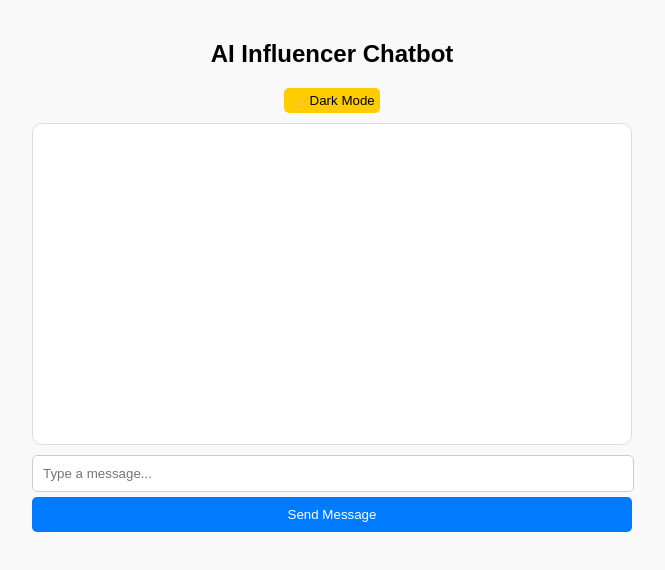
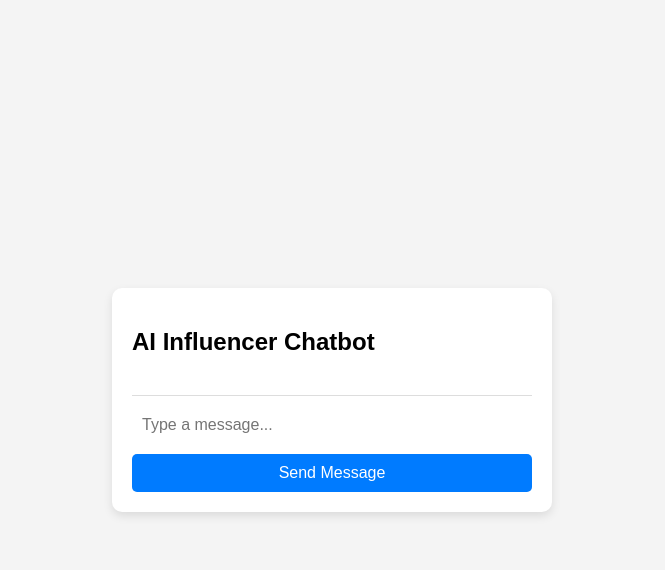
Before and after one commit to mainbitch95/ai-influencer-chatbot, a React (Create React App) app in the folder ai-influencer-ui/: page / in a window 1280 px wide. Shown: the top 570 px of the page, without its empty margins (308-973 px from the left). Built offline with nearby package versions, Linux system fonts and the light colour scheme.

Commit message:
Enhancement: Improved chatbot UI with better styling

```diff
--- a/ai-influencer-ui/src/App.js
+++ b/ai-influencer-ui/src/App.js
@@ -1,141 +1,115 @@
 import React, { useState, useEffect, useRef } from "react";
-import ReactGA from "react-ga4";
 import axios from "axios";
 import styled, { createGlobalStyle } from "styled-components";
 
-// ✅ Google Analytics Setup
-const TRACKING_ID = "G-GCEKZZL7Y3";
-ReactGA.initialize(TRACKING_ID);
-
+// Global Styles
 const GlobalStyle = createGlobalStyle`
   body {
-    font-family: Arial, sans-serif;
-    background-color: ${(props) => (props.darkMode ? "#121212" : "#f9f9f9")};
-    color: ${(props) => (props.darkMode ? "#ffffff" : "#000000")};
-    transition: 0.3s;
+    font-family: 'Arial', sans-serif;
+    background-color: #f4f4f4;
+    margin: 0;
+    padding: 0;
+    display: flex;
+    justify-content: center;
+    align-items: center;
+    height: 100vh;
   }
 `;
 
 const Container = styled.div`
-  max-width: 600px;
-  margin: auto;
+  width: 400px;
+  background: white;
   padding: 20px;
-  text-align: center;
+  border-radius: 10px;
+  box-shadow: 0 4px 10px rgba(0, 0, 0, 0.1);
+  display: flex;
+  flex-direction: column;
+  justify-content: space-between;
 `;
 
 const ChatBox = styled.div`
-  border: 1px solid #ddd;
-  padding: 10px;
-  min-height: 300px;
   max-height: 400px;
   overflow-y: auto;
-  background: ${(props) => (props.darkMode ? "#1e1e1e" : "#ffffff")};
-  border-radius: 10px;
+  padding: 10px;
+  border-bottom: 1px solid #ddd;
 `;
 
 const Message = styled.div`
-  padding: 8px;
-  border-radius: 8px;
-  margin: 5px 0;
-  max-width: 75%;
-  text-align: ${(props) => (props.sender === "User" ? "right" : "left")};
-  align-self: ${(props) => (props.sender === "User" ? "flex-end" : "flex-start")};
-  background-color: ${(props) =>
-    props.sender === "User" ? "#dcf8c6" : "#f1f0f0"};
-  color: ${(props) => (props.sender === "User" ? "#000" : "#000")};
+  background: ${(props) => (props.sender === "AI" ? "#e0f7fa" : "#dcf8c6")};
+  padding: 10px;
+  border-radius: 10px;
+  margin-bottom: 8px;
+  width: fit-content;
+  max-width: 80%;
+  align-self: ${(props) => (props.sender === "AI" ? "flex-start" : "flex-end")};
 `;
 
 const Input = styled.input`
-  width: calc(100% - 20px);
+  width: 100%;
   padding: 10px;
+  border: none;
+  border-radius: 5px;
+  font-size: 16px;
+  outline: none;
   margin-top: 10px;
-  border: 1px solid #ccc;
-  border-radius: 5px;
 `;
 
 const Button = styled.button`
   width: 100%;
   padding: 10px;
-  margin-top: 5px;
-  background-color: #007bff;
+  background: #007bff;
   color: white;
   border: none;
+  border-radius: 5px;
+  font-size: 16px;
   cursor: pointer;
-  border-radius: 5px;
+  margin-top: 10px;
 
-  &:disabled {
-    background-color: #cccccc;
-    cursor: not-allowed;
+  &:hover {
+    background: #0056b3;
   }
 `;
 
-const ToggleButton = styled.button`
-  margin-bottom: 10px;
-  padding: 5px;
-  background-color: #ffcc00;
-  border: none;
-  cursor: pointer;
-  border-radius: 5px;
-`;
-
-function App() {
+const App = () => {
   const [message, setMessage] = useState("");
   const [messages, setMessages] = useState([]);
   const [loading, setLoading] = useState(false);
-  const [darkMode, setDarkMode] = useState(false);
   const chatEndRef = useRef(null);
 
   useEffect(() => {
     chatEndRef.current?.scrollIntoView({ behavior: "smooth" });
   }, [messages]);
 
-  useEffect(() => {
-    ReactGA.send("pageview");
-  }, []);
-
-  const toggleDarkMode = () => {
-    setDarkMode(!darkMode);
-  };
-
   const sendMessage = async () => {
     if (!message.trim()) return;
+
+    setMessages((prev) => [...prev, { text: message, sender: "You" }]);
+    setMessage("");
     setLoading(true);
 
-    const userMessage = { text: message, sender: "User" };
-    setMessages((prevMessages) => [...prevMessages, userMessage]);
-
     try {
-      const BACKEND_URL = process.env.REACT_APP_BACKEND_URL || "https://ai-influencer-chatbot.onrender.com";
+      const BACKEND_URL = "https://ai-influencer-chatbot.onrender.com";
       const res = await axios.post(`${BACKEND_URL}/chat`, { message });
 
-      const aiMessage = { text: res.data.response, sender: "AI" };
-      setMessages((prevMessages) => [...prevMessages, aiMessage]);
+      setMessages((prev) => [...prev, { text: res.data.response.replace(/<br\/>/g, "\n"), sender: "AI" }]);
     } catch (error) {
       console.error("Error sending message:", error);
-      setMessages((prevMessages) => [
-        ...prevMessages,
-        { text: "❌ Failed to get a response. Ensure the backend is running.", sender: "AI" }
-      ]);
-    } finally {
-      setLoading(false);
-      setMessage("");
+      setMessages((prev) => [...prev, { text: "❌ Failed to get a response.", sender: "AI" }]);
     }
+
+    setLoading(false);
   };
 
   return (
     <Container>
-      <GlobalStyle darkMode={darkMode} />
+      <GlobalStyle />
       <h2>AI Influencer Chatbot</h2>
-      <ToggleButton onClick={toggleDarkMode}>
-        {darkMode ? "☀️ Light Mode" : "🌙 Dark Mode"}
-      </ToggleButton>
-      <ChatBox darkMode={darkMode}>
-      {messages.map((msg, index) => (
-  <Message key={index} sender={msg.sender}>
-    <strong>{msg.sender}:</strong>{" "}
-    <span dangerouslySetInnerHTML={{ __html: msg.text }}></span>
-  </Message>
-))}
+      <ChatBox>
+        {messages.map((msg, index) => (
+          <Message key={index} sender={msg.sender}>
+            <strong>{msg.sender}:</strong> {msg.text}
+          </Message>
+        ))}
         {loading && <Message sender="AI">AI is typing...</Message>}
         <div ref={chatEndRef} />
       </ChatBox>
@@ -150,6 +124,6 @@ function App() {
       </Button>
     </Container>
   );
-}
+};
 
 export default App;
```
